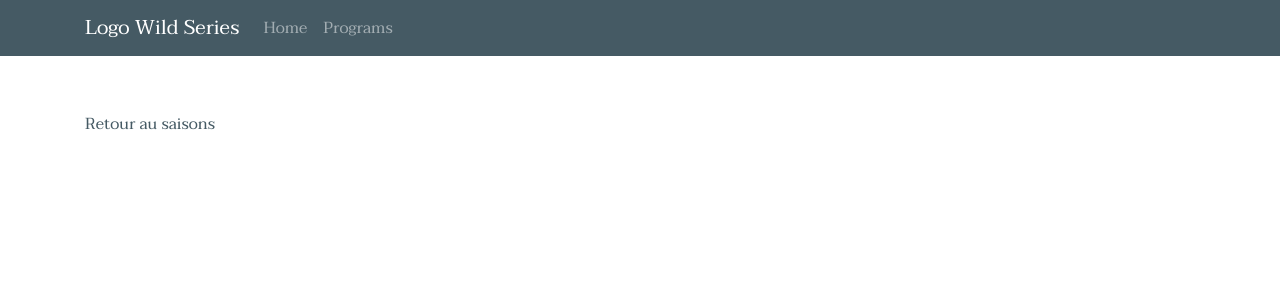
After one commit to kimor44/Wild-series, a Symfony app: template templates/wild/season.html.twig in a window 1280 px wide. The commit adds this page. Shown: the top 300 px of the page. Run offline with Twig, Linux system fonts and the light colour scheme; the template is opened without the code that fills it, so the values that code supplies are empty; style sheets or scripts are compiled from the project's sources; some libraries are stand-ins or nearby versions.

Commit message:
ajout page qui détail une saison

```diff
--- a/templates/wild/index.html.twig
+++ b/templates/wild/index.html.twig
@@ -8,7 +8,10 @@
                 <h2>{{ loop.index }} / {{ program.title }} - Catégorie : {{ program.category.name }}</h2>
                 <p>{{ program.summary }}</p>
                 {# , {slug: program.title} #}
-                <p><a href="{{ path('wild_show') }}">Voir la fiche</a></p>
+                <p>
+                    <a href="{{ path('wild_show', {slug: program.title|lower|replace({' ': '-'})}) }}" class="btn btn-primary">Voir la fiche</a>
+                    <a href="{{ path('wild_show_program', {programName: program.title|lower|replace({' ': '-'})}) }}" class="btn btn-secondary">Voir les saisons</a>
+                </p>
             </div>
         {% else %}
             Aucune série trouvée.
--- a/templates/wild/program.html.twig
+++ b/templates/wild/program.html.twig
@@ -16,6 +16,7 @@
                         <div class="card-body">
                             <h4>Saison {{ loop.index }} ({{ season.year }})</h4>
                             <p>{{ season.description }}</p>
+                            <a href="{{ path('wild_show_season', {id: season.id}) }}" class="btn btn-primary stretched-link">Voir les épisodes</a>
                         </div>
                     </div>
                 {% endfor %}
--- /dev/null
+++ b/templates/wild/season.html.twig
@@ -0,0 +1,18 @@
+{% extends 'base.html.twig' %}
+{% block body %}
+    <div class="container">
+
+        <h2>{{ program.title }}</h2>
+        <p>{{ program.summary }}</p>
+        <p><img src="{{ program.poster }}" alt=""></p>
+        {% for episode in episodes %}
+            <div class="card">
+                <div class="card-body">
+                    <h4>{{ episode.title }}</h4>
+                    <p>{{ episode.synopsis }}</p>
+                </div>
+            </div>
+        {% endfor %}
+        <p><a href="{{ path('wild_show_program', {programName: program.title|lower|replace({' ': '-'})}) }}">Retour au saisons</a></p>
+    </div>
+{% endblock %}
```
Also changed, not shown: src/Controller/WildController.php (+25 -3 lines).
